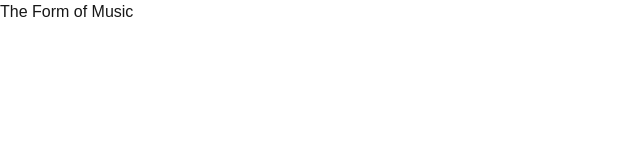
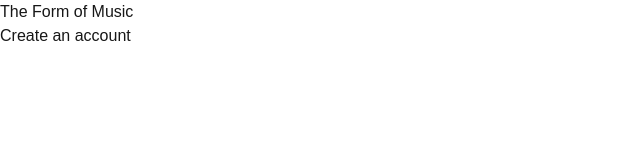
Before and after one commit to panicolay/form-of-music, a Next.js app: page / in a window 1280 px wide. Shown: the top 160 px of the page, without its empty margins (0-640 px from the left). Built offline with nearby package versions, Linux system fonts and the light colour scheme.

Commit message:
Add navigation between Home and Signup page

```diff
--- a/src/app/page.tsx
+++ b/src/app/page.tsx
@@ -1,9 +1,13 @@
 import Image from "next/image";
+import Link from "next/link";
 
 export default function Home() {
   return (
     <div>
       <h1>The Form of Music</h1>
+      <Link href="/signup">
+        Create an account
+      </Link>
     </div>
   );
 }
--- a/src/app/signup/page.tsx
+++ b/src/app/signup/page.tsx
@@ -2,6 +2,7 @@
 
 import { useState } from 'react';
 import { useRouter } from 'next/navigation';
+import Link from 'next/link';
 
 export default function SignUp() {
   const router = useRouter();
@@ -72,6 +73,9 @@ export default function SignUp() {
             >
               Sign Up
             </button>
+            <Link href="/">
+              Cancel
+            </Link>
           </div>
         </form>
 
```
Also changed, not shown: 1 other file (tests, documents, lock files or other folders).
